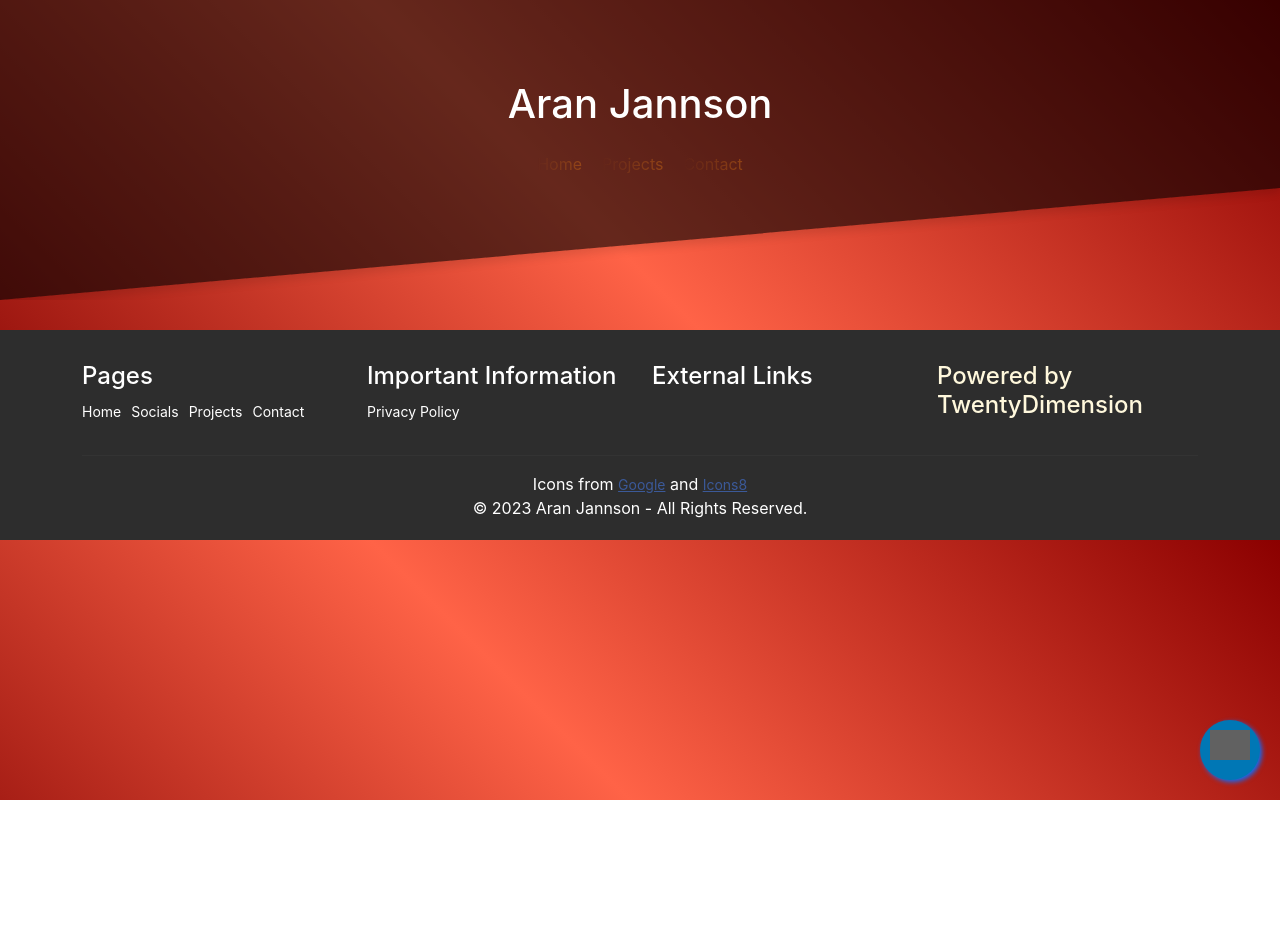
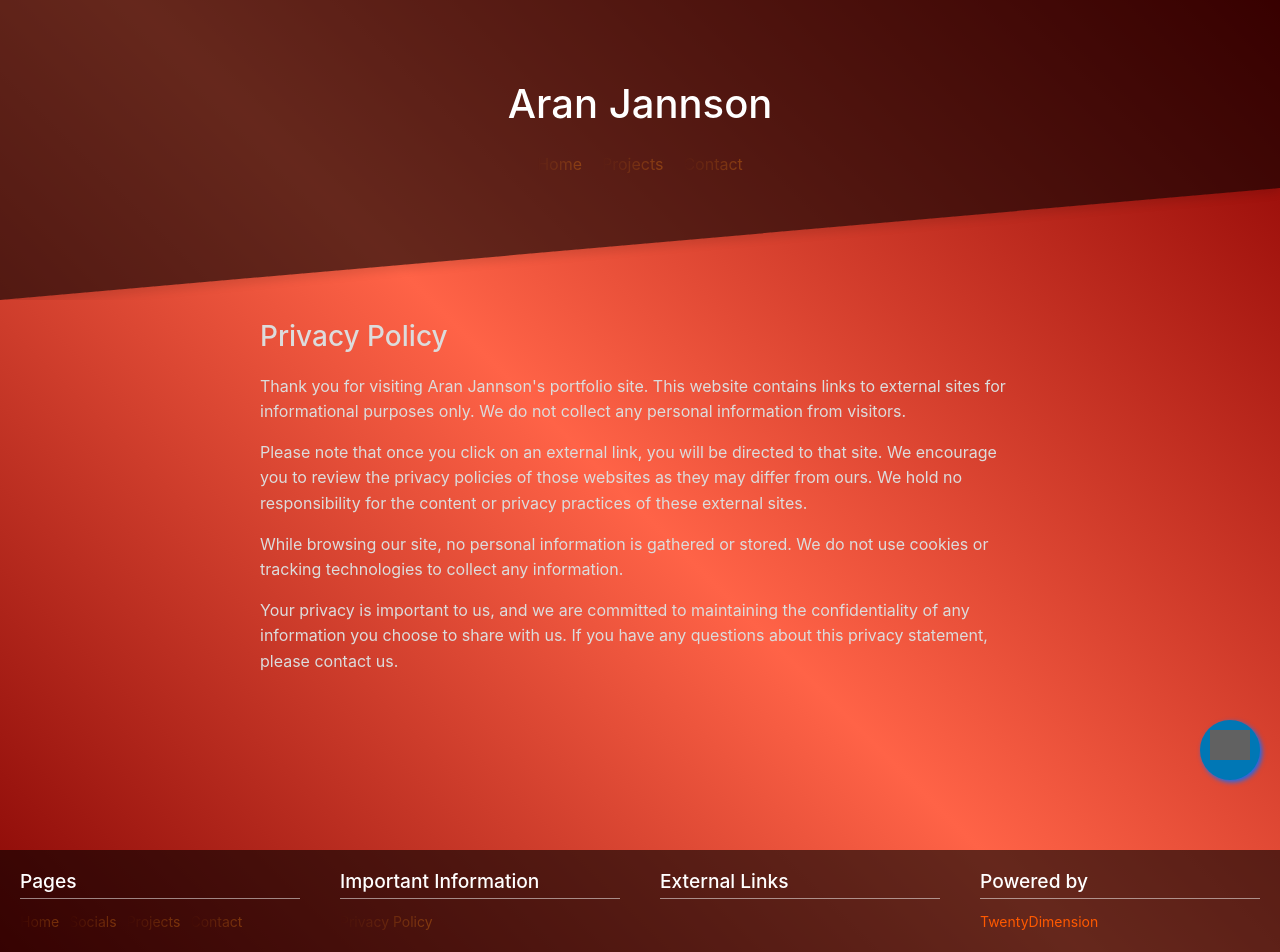
Before and after one commit to AranJannson/NuxtWebsite, a Nuxt app: page /privacy-policy in a window 1280 px wide. Shown: the top 952 px of the page. Before the commit the page ends 800 px from the top, so only its background shows below. Built offline with nearby package versions, Linux system fonts and the light colour scheme; grey boxes are pictures that could not be loaded.

Commit message:
Footer.vue Redesigned and privacy-policy.vue added

```diff
--- a/app.vue
+++ b/app.vue
@@ -7,6 +7,9 @@
   </a>
 
   <Header/>
+  <transition name="fade" mode="out-in">
+  <NuxtPage/>
+  </transition>
   <Footer/>
 
 
--- a/assets/styles/main.scss
+++ b/assets/styles/main.scss
@@ -86,16 +86,16 @@ body {
 
 footer {
   background: #2d2d2d;
-  color: white;
+  //color: white;
   margin-top:100px;
 }
 footer a {
-  color: #fff;
+  //color: #fff;
   font-size: 14px;
   transition-duration: 0.2s;
 }
 footer a:hover {
-  color: #a14800;
+  //color: #a14800;
   text-decoration: none;
 }
 .copy {
@@ -107,90 +107,7 @@ footer a:hover {
   padding-top: 2em;
   color: white;
 }
-ul.social-network {
-  list-style: none;
-  display: inline;
-  margin-left: 0 !important;
-  padding: 0;
-}
-ul.social-network li {
-  display: inline;
-  margin: 0 5px;
-}
 
-.social-network a.icoFacebook:hover {
-  background-color: #3B5998;
-}
-.social-network a.icoLinkedin:hover {
-  background-color: #007bb7;
-}
-.social-network a.icoFacebook:hover i
-{
-  color: #fff;
-}
-.social-network a.icoLinkedin:hover i {
-  color: #fff;
-}
-.social-network a.socialIcon:hover {
-  color: #dd4456;
-}
-.socialHoverClass {
-  color: #b90b0b;
-}
-.social-circle li a {
-  display: inline-block;
-  position: relative;
-  margin: 0 auto 0 auto;
-  -moz-border-radius: 50%;
-  -webkit-border-radius: 50%;
-  border-radius: 50%;
-  text-align: center;
-  width: 30px;
-  height: 30px;
-  font-size: 15px;
-}
-.social-circle li i {
-  margin: 0;
-  line-height: 30px;
-  text-align: center;
-}
-.social-circle li a:hover i
-{
-  -moz-transform: rotate(360deg);
-  -webkit-transform: rotate(360deg);
-  -ms--transform: rotate(360deg);
-  transform: rotate(360deg);
-  -webkit-transition: all 0.2s;
-  -moz-transition: all 0.2s;
-  -o-transition: all 0.2s;
-  -ms-transition: all 0.2s;
-  transition: all 0.2s;
-}
-.triggeredHover {
-  -moz-transform: rotate(360deg);
-  -webkit-transform: rotate(360deg);
-  -ms--transform: rotate(360deg);
-  transform: rotate(360deg);
-  -webkit-transition: all 0.2s;
-  -moz-transition: all 0.2s;
-  -o-transition: all 0.2s;
-  -ms-transition: all 0.2s;
-  transition: all 0.2s;
-}
-.social-circle i {
-  color: #595959;
-  -webkit-transition: all 0.8s;
-  -moz-transition: all 0.8s;
-  -o-transition: all 0.8s;
-  -ms-transition: all 0.8s;
-  transition: all 0.8s;
-}
-.social-network a {
-  background-color: #F9F9F9;
-}
-.social-network a:hover {
-  background: #ff304d;
-}
 .headerTitle{
   text-align:center;
   border-radius: 20px;
@@ -334,12 +251,13 @@ li {
 
   a {
     text-decoration: none;
-    color: rgb(255, 255, 255);
+    color: rgb(255, 89, 0);
     transition: color 0.3s ease;
 
     &:hover {
       cursor: pointer !important;
-      color: #c53805;
+      color: #c50505;
+
     }
   }
 }
--- a/components/Footer.vue
+++ b/components/Footer.vue
@@ -1,53 +1,40 @@
 <template>
-  <div>
-    <NuxtPage />
-
+  <div class="site-container">
+    <div class="main-content">
+    </div>
     <footer class="mainfooter" role="contentinfo">
-      <div class="footer-middle">
-        <div class="container">
-          <div class="row">
-            <div class="col-md-3 col-sm-6">
-              <div class="footer-pad">
-                <h4>Pages</h4>
-                <ul class="list-unstyled">
-                  <li><a href="/">Home</a></li>
-                  <li><a href="/socials">Socials</a></li>
-                  <li><a href="/projects">Projects</a></li>
-                  <li><a href="/contact">Contact</a></li>
-                </ul>
-              </div>
-            </div>
-            <div class="col-md-3 col-sm-6">
-              <div class="footer-pad">
-                <h4>Important Information</h4>
-                <ul class="list-unstyled">
-                  <li><a href="#">Privacy Policy</a></li>
-                  <!-- Add more links or content here -->
-                </ul>
-              </div>
-            </div>
-            <div class="col-md-3 col-sm-6">
-              <div class="footer-pad">
-                <h4>External Links</h4>
-                <ul class="list-unstyled">
-                  <!-- Add external links here -->
-                </ul>
-              </div>
-            </div>
-            <div class="col-md-3">
-              <h4 style="color: cornsilk;">Powered by TwentyDimension</h4>
-            </div>
-          </div>
-          <hr style="border-top: 1px solid rgba(255, 255, 255, 0.1);">
-          <div class="row">
-            <div class="col-md-12 text-center">
-              <p>
-                Icons from <a href="https://material.io/resources/icons/?style=round" target="_blank" rel="noopener noreferrer" style="text-decoration: underline; color: #3B5998;">Google</a> and <a href="https://icons8.com/" target="_blank" rel="noopener noreferrer" style="text-decoration: underline; color: #3B5998;">Icons8</a>
-              </p>
-              <p>&copy; {{ currentYear }} Aran Jannson - All Rights Reserved.</p>
-            </div>
-          </div>
+      <div class="footer-content">
+        <div class="footer-section">
+          <h3>Pages</h3>
+          <ul>
+            <li class="gradient-text"><a href="/">Home</a></li>
+            <li class="gradient-text"><a href="/socials">Socials</a></li>
+            <li class="gradient-text"><a href="/projects">Projects</a></li>
+            <li class="gradient-text"><a href="/contact">Contact</a></li>
+          </ul>
         </div>
+        <div class="footer-section">
+          <h3>Important Information</h3>
+          <ul>
+            <li class="gradient-text"><a href="/privacy-policy">Privacy Policy</a></li>
+          </ul>
+        </div>
+        <div class="footer-section">
+          <h3>External Links</h3>
+          <ul>
+            <li><a href="" target="_blank" rel="noopener noreferrer"></a></li>
+          </ul>
+        </div>
+        <div class="footer-section">
+          <h3>Powered by</h3>
+          <ul>
+            <li><a href="" target="_blank" rel="noopener noreferrer" >TwentyDimension</a></li>
+          </ul>
+        </div>
+      </div>
+      <div class="footer-info">
+        <p>Icons from <a href="https://material.io/resources/icons/?style=round" target="_blank" rel="noopener noreferrer" style="color: #a7acb1">Google</a> and <a href="https://icons8.com/" target="_blank" rel="noopener noreferrer" style="color: #a7acb1">Icons8</a></p>
+        <p>Copyright &copy; {{ currentYear }} Aran Jannson - All Rights Reserved.</p>
       </div>
     </footer>
   </div>
@@ -68,15 +55,66 @@ export default defineComponent({
 </script>
 
 <style scoped>
-.mainfooter {
-  margin-top: 30px;
+body {
+  margin: 0;
+  font-family: Arial, sans-serif;
 }
 
-.footer-middle {
-  padding-bottom: 20px;
+.site-container {
+  flex: 1 0 auto;
+  display: flex;
+  flex-direction: column;
 }
 
-.text-sm {
-  font-size: 12px;
+.main-content {
+  flex: 1;
+  padding: 20px;
+  max-height: 80vh;
+  overflow-y: auto;
+}
+
+.mainfooter {
+  flex-shrink: 0;
+  //background-color: #333;
+  background-color: rgba(0, 0, 0, 0.6);
+  color: white;
+  padding-top: 20px;
+  padding-bottom: 10px;
+  width: 100%;
+}
+
+.footer-content {
+  display: flex;
+  justify-content: space-around;
+  align-items: flex-start;
+  flex-wrap: wrap;
+}
+
+.footer-section {
+  flex: 1 1 250px;
+  margin: 0 20px;
+  max-width: 300px;
+}
+
+.footer-section h3 {
+  font-size: 1.2rem;
+  margin-bottom: 10px;
+  border-bottom: 1px solid rgba(255, 255, 255, 0.5);
+  padding-bottom: 5px;
+}
+
+.footer-section ul {
+  list-style: none;
+  padding: 0;
+  margin: 0;
+}
+
+.footer-section ul li {
+  margin-bottom: 8px;
+}
+
+.footer-info {
+  text-align: center;
+  margin-top: 20px;
 }
 </style>
--- a/nuxt.config.ts
+++ b/nuxt.config.ts
@@ -4,4 +4,5 @@ export default defineNuxtConfig({
   devtools: { enabled: true },
 
   css: ['~/assets/styles/main.scss'],
+
 })
--- a/package.json
+++ b/package.json
@@ -21,7 +21,9 @@
     "vue-router": "^4.2.5"
   },
   "dependencies": {
+    "@nuxt/content": "^2.9.0",
     "bootstrap": "^5.3.2",
+    "gray-matter": "^4.0.3",
     "vue-carousel": "^0.18.0"
   }
 }
--- /dev/null
+++ b/pages/privacy-policy.vue
@@ -0,0 +1,38 @@
+<script setup lang="ts">
+
+</script>
+
+<template>
+  <div class="privacy-policy">
+    <h1>Privacy Policy</h1>
+
+    <p>Thank you for visiting Aran Jannson's portfolio site. This website contains links to external sites for informational purposes only. We do not collect any personal information from visitors.</p>
+
+    <p>Please note that once you click on an external link, you will be directed to that site. We encourage you to review the privacy policies of those websites as they may differ from ours. We hold no responsibility for the content or privacy practices of these external sites.</p>
+
+    <p>While browsing our site, no personal information is gathered or stored. We do not use cookies or tracking technologies to collect any information.</p>
+
+    <p>Your privacy is important to us, and we are committed to maintaining the confidentiality of any information you choose to share with us. If you have any questions about this privacy statement, please contact us.</p>
+  </div>
+</template>
+
+<style scoped>
+.privacy-policy {
+  max-width: 800px;
+  margin: 0 auto;
+  padding: 20px;
+  color: gainsboro;
+  font-family: Arial, sans-serif;
+  line-height: 1.6;
+}
+
+h1 {
+  color: gainsboro;
+  font-size: 28px;
+  margin-bottom: 20px;
+}
+
+p {
+  margin-bottom: 15px;
+}
+</style>
```
Also changed, not shown: 1 other file (tests, documents, lock files or other folders).
